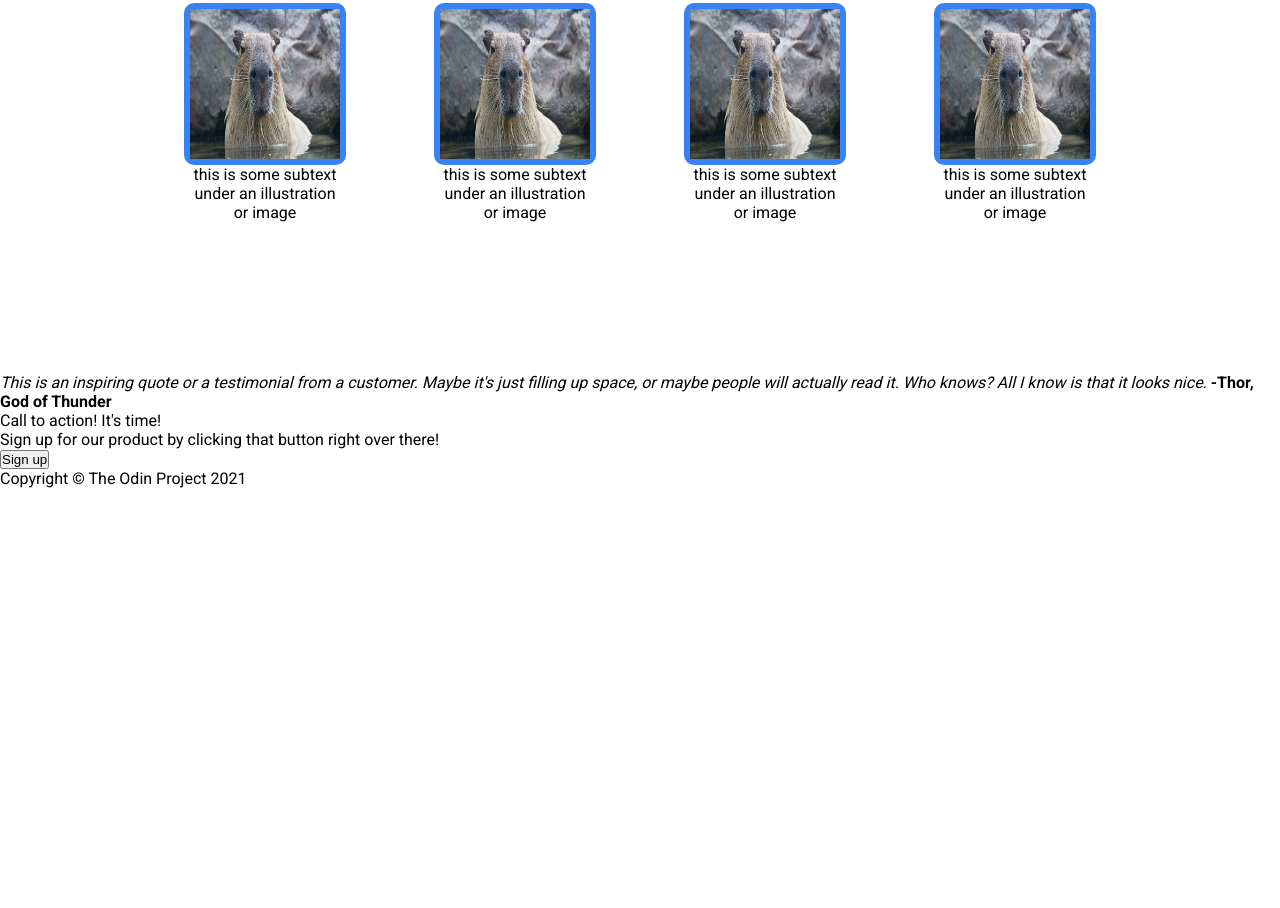
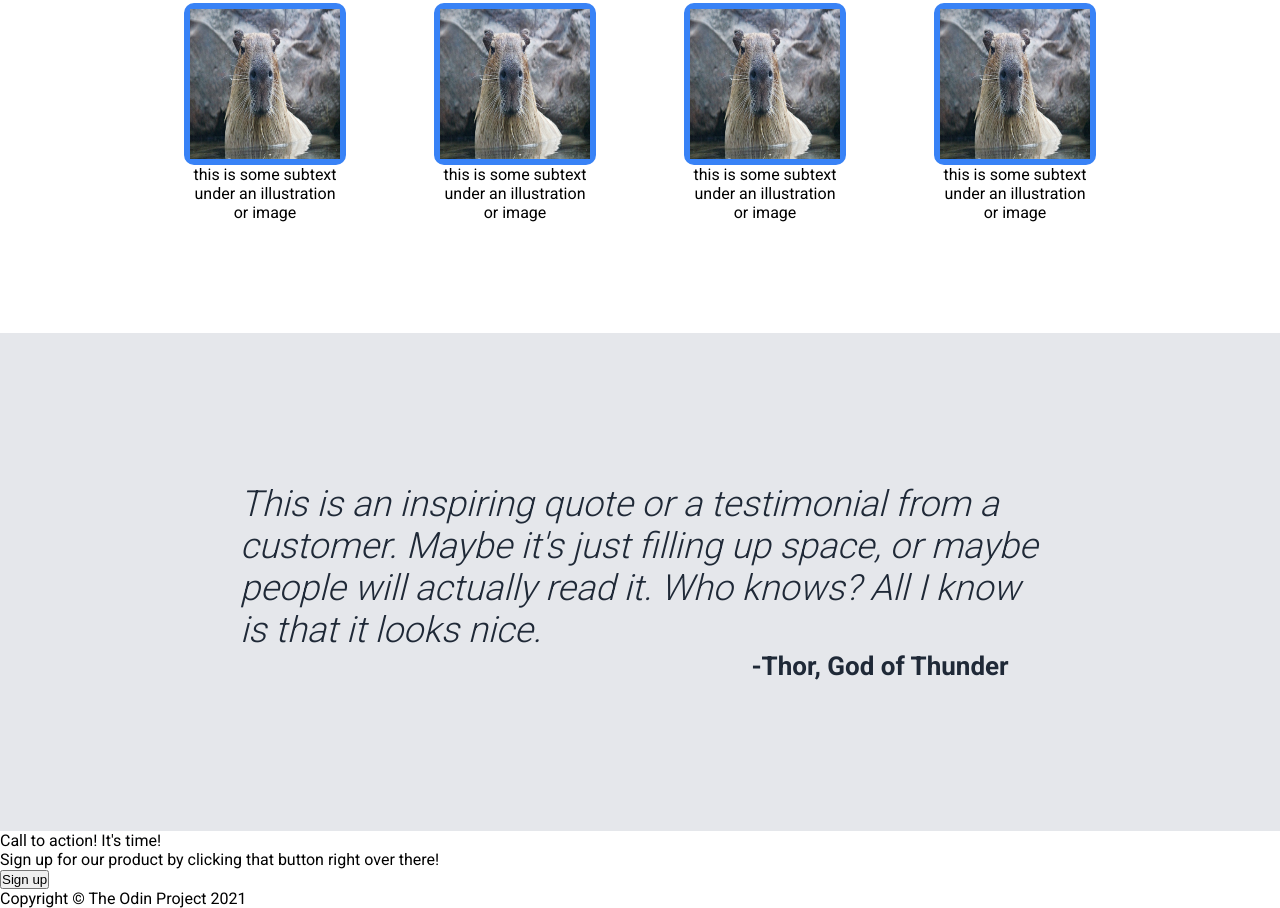
Before and after one commit to Peter-Pander/landing-page, a plain HTML site: page index.html in a window 1280 px wide. Shown: the part 819-1727 px from the top of the page. Before the commit the page ends 1307 px from the top, so only its background shows below. Drawn offline with Linux system fonts and the light colour scheme.

Commit message:
Style content2

```diff
--- a/index.html
+++ b/index.html
@@ -58,9 +58,9 @@
 
 
   <div class="content2">
-    <em class="quote">This is an inspiring quote or a testimonial from a customer.
+    <div class="quote">This is an inspiring quote or a testimonial from a customer.
       Maybe it's just filling up space, or maybe people will actually read it.
-      Who knows? All I know is that it looks nice. </em>
+      Who knows? All I know is that it looks nice. </div>
     <strong class="author">-Thor, God of Thunder</strong>
   </div>
 
--- a/style.css
+++ b/style.css
@@ -1,4 +1,5 @@
-@import url('https://fonts.googleapis.com/css2?family=Roboto:wght@400;700&display=swap');
+@import url('https://fonts.googleapis.com/css2?family=Roboto:wght@100;300;400;700&display=swap');
+
 
 *,
 *::before,
@@ -86,7 +87,7 @@ a {
   display: flex;
   flex-direction: column;
   gap: 30px;
-  margin-bottom: 220px;
+  margin-bottom: 180px;
 }
 
 .infotext {
@@ -122,3 +123,30 @@ a {
   justify-content: center;
   gap: 100px
 }
+
+
+
+/* content2 from here*/
+
+.content2{
+  background-color: #E5E7EB;
+  color: #1F2937;
+  display: flex;
+  flex-direction: column;
+  justify-content: center;
+  align-items: center;
+  padding: 150px;
+}
+
+.quote {
+  font-size: 36px;
+  font-style: italic;
+  font-weight: 300;
+  max-width: 800px;
+}
+
+.author {
+  display: flex;
+  font-size: 26px;
+  padding-left: 480px;
+}
```
